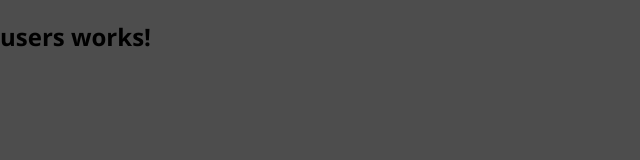
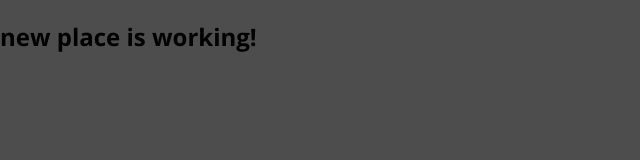
Before and after one commit to Kirushanthi26/Location_finder, a React (Create React App) app in the folder react-frontend-01-starting-setup/: page /places/new in a window 1280 px wide. Before the commit this address led to /. Shown: the top 160 px of the page, without its empty margins (0-640 px from the left). Built offline with nearby package versions, Linux system fonts and the light colour scheme.

Commit message:
react router switch

```diff
--- a/react-frontend-01-starting-setup/src/App.js
+++ b/react-frontend-01-starting-setup/src/App.js
@@ -1,15 +1,26 @@
 import React from "react";
-import { BrowserRouter as Router, Route, Redirect } from "react-router-dom";
+import {
+  BrowserRouter as Router,
+  Route,
+  Redirect,
+  Switch,
+} from "react-router-dom";
 
 import Users from "./user/pages/Users";
+import NewPlace from "./places/pages/NewPlace";
 
 const App = () => {
   return (
     <Router>
-      <Route path="/" exact>
-        <Users />
-      </Route>
-      <Redirect to="/" />
+      <Switch>
+        <Route path="/" exact>
+          <Users />
+        </Route>
+        <Route path="/places/new" exact>
+          <NewPlace />
+        </Route>
+        <Redirect to="/" />
+      </Switch>
     </Router>
   );
 };
--- /dev/null
+++ b/react-frontend-01-starting-setup/src/places/pages/NewPlace.js
@@ -0,0 +1,11 @@
+import React from 'react'
+
+const NewPlace = () => {
+  return (
+    <h2>
+      new place is working!
+    </h2>
+  )
+}
+
+export default NewPlace
```
